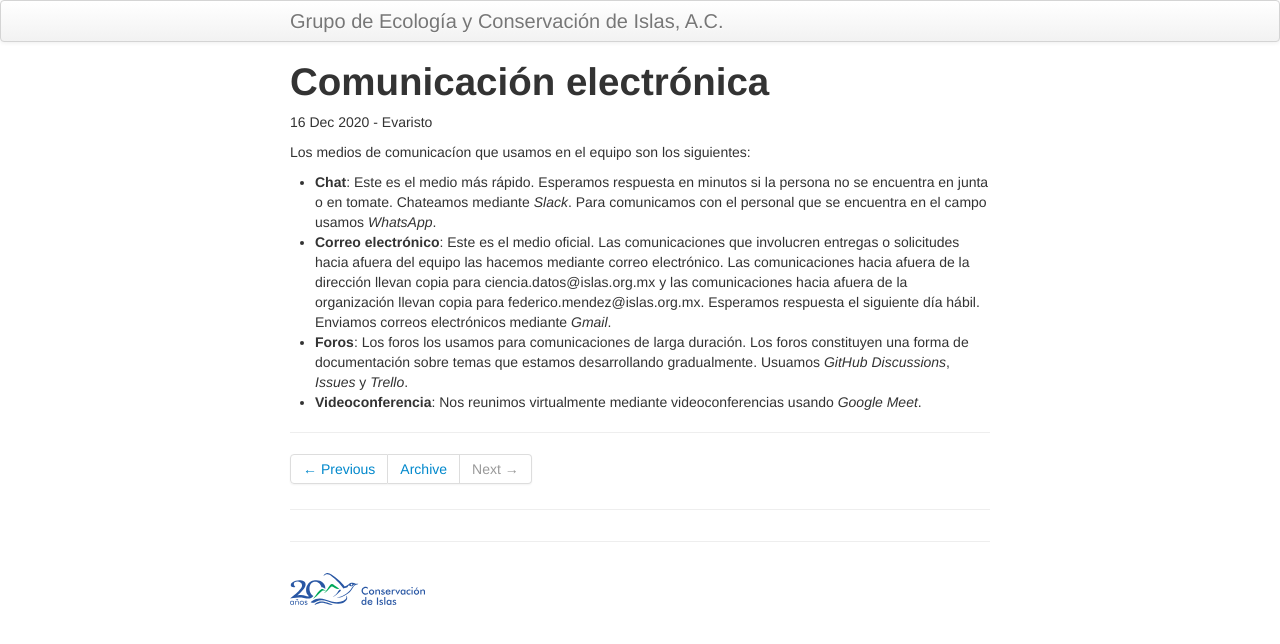
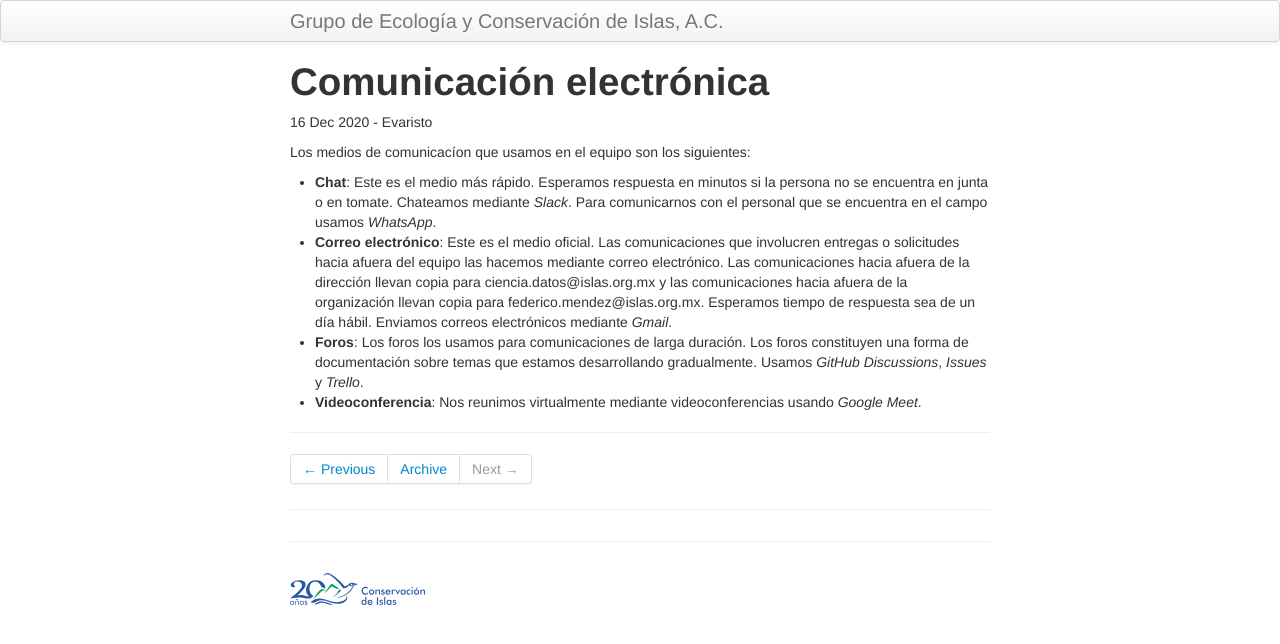
Before and after one commit to LizethMReyes/islasgeci.github.io, a Jekyll site: the page built from _posts/2020-12-16-comunicacion.md, in a window 1280 px wide. Shown: the top 644 px of the page. Built offline with Jekyll 4.4.1, drawn with Linux system fonts in a browser that asks for light colours.

Commit message:
Incorpora sugerencias de @nepito
Co-authored-by: nepito <braulio.rojas@islas.org.mx>

```diff
--- a/_posts/2020-12-16-comunicacion.md
+++ b/_posts/2020-12-16-comunicacion.md
@@ -8,14 +8,14 @@ tags: equipo
 Los medios de comunicacíon que usamos en el equipo son los siguientes:
 
 - **Chat**: Este es el medio más rápido. Esperamos respuesta en minutos si la persona no se
-  encuentra en junta o en tomate. Chateamos mediante _Slack_. Para comunicamos con el personal que
+  encuentra en junta o en tomate. Chateamos mediante _Slack_. Para comunicarnos con el personal que
   se encuentra en el campo usamos _WhatsApp_.
 - **Correo electrónico**: Este es el medio oficial. Las comunicaciones que involucren entregas o
   solicitudes hacia afuera del equipo las hacemos mediante correo electrónico. Las comunicaciones
   hacia afuera de la dirección llevan copia para ciencia.datos@islas.org.mx y las comunicaciones
   hacia afuera de la organización llevan copia para federico.mendez@islas.org.mx. Esperamos
-  respuesta el siguiente día hábil. Enviamos correos electrónicos mediante _Gmail_.
+  tiempo de respuesta sea de un día hábil. Enviamos correos electrónicos mediante _Gmail_.
 - **Foros**: Los foros los usamos para comunicaciones de larga duración. Los foros constituyen una
-  forma de documentación sobre temas que estamos desarrollando gradualmente. Usuamos _GitHub
+  forma de documentación sobre temas que estamos desarrollando gradualmente. Usamos _GitHub
   Discussions_, _Issues_ y _Trello_.
 - **Videoconferencia**: Nos reunimos virtualmente mediante videoconferencias usando _Google Meet_.
```
